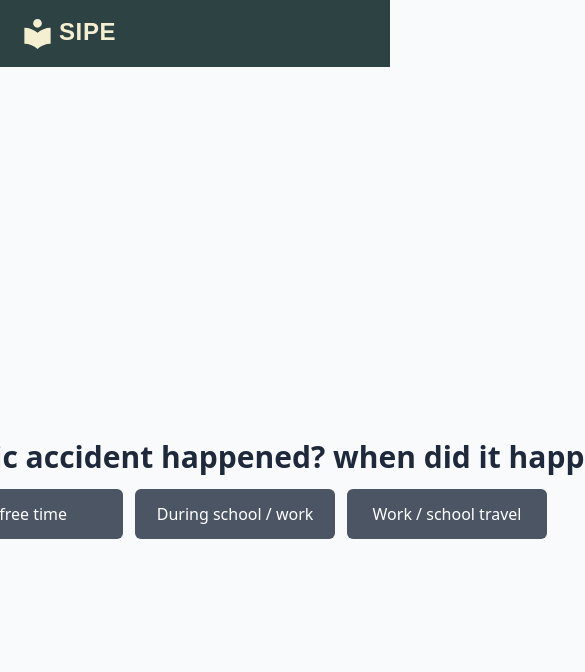
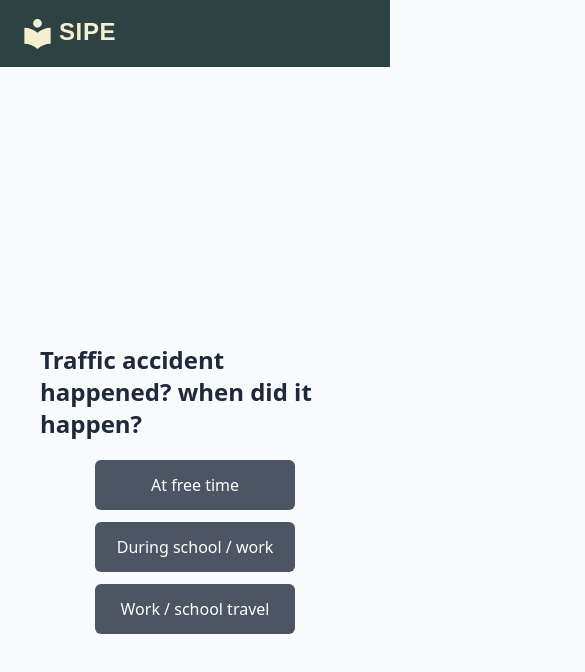
Before and after one commit to arifariofficial/AI-Chat-App, a Next.js app: page /query in a window 390 px wide. Shown: the top 672 px of the page, 585 px wide, since content can reach past the window. Built offline with nearby package versions, Linux system fonts and the light colour scheme.

Commit message:
responsive

```diff
--- a/app/components/Questionary.tsx
+++ b/app/components/Questionary.tsx
@@ -162,18 +162,14 @@ const Questionary: React.FC = () => {
   return (
     <>
       {!finalAnswer && (
-        <div className="relative left-32 grid h-[100px] w-[800px]">
-          <h1 className="h-[50px]  text-3xl font-semibold text-slate-800">
+        <div className="md:left-18 relative m-10 grid">
+          <h1 className="text-2xl font-semibold text-slate-800">
             {!finalAnswer && currentQuestion?.question}
           </h1>
-          <div className="flex gap-3">
+          <div className="mt-5 flex flex-col items-center justify-center gap-3 md:flex-row">
             {currentQuestion?.answers &&
               currentQuestion?.answers.map((answer) => (
-                <button
-                  className=""
-                  key={answer.text}
-                  onClick={() => handleAnswer(answer)}
-                >
+                <button key={answer.text} onClick={() => handleAnswer(answer)}>
                   {answer.text}
                 </button>
               ))}
@@ -181,7 +177,7 @@ const Questionary: React.FC = () => {
         </div>
       )}
       {finalAnswer && (
-        <div className="flex w-[600px] place-content-center text-xl font-semibold">
+        <div className="mx-10 flex max-w-[500px] place-content-center text-xl font-semibold">
           {currentQuestion?.statement}
         </div>
       )}
```
